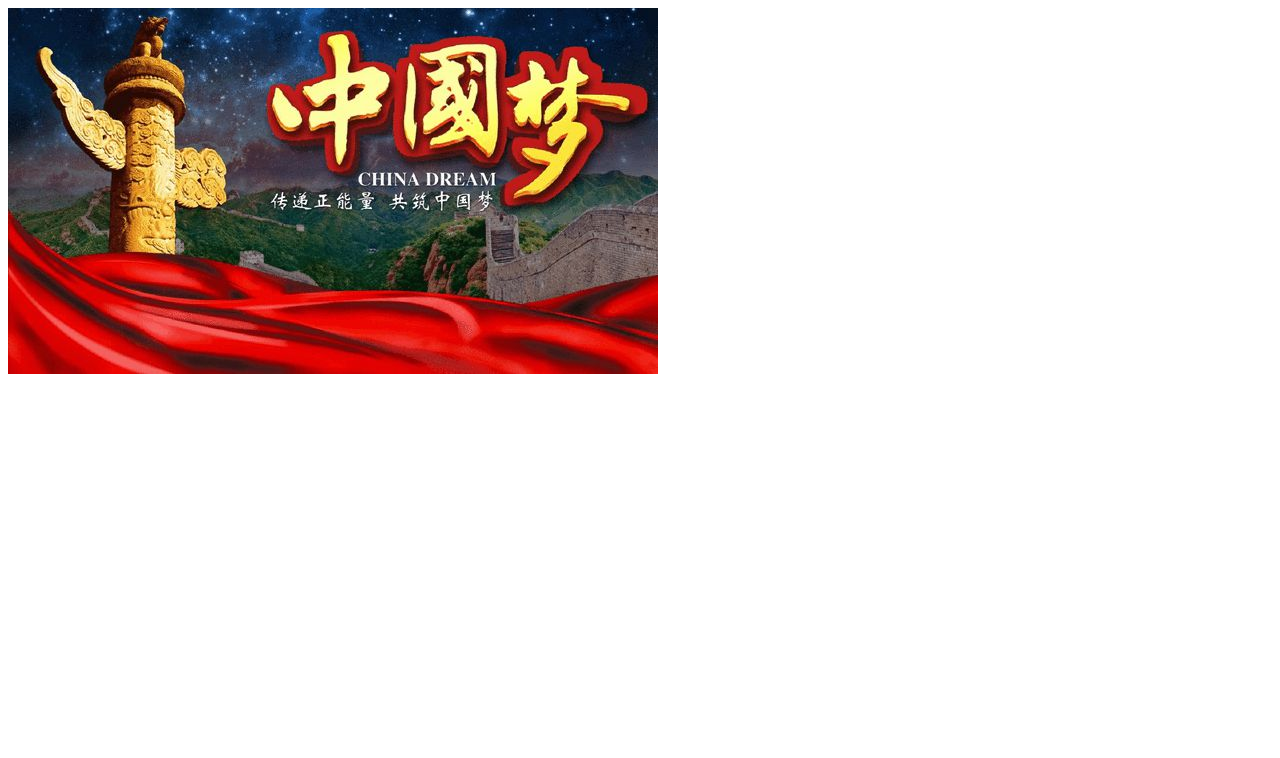
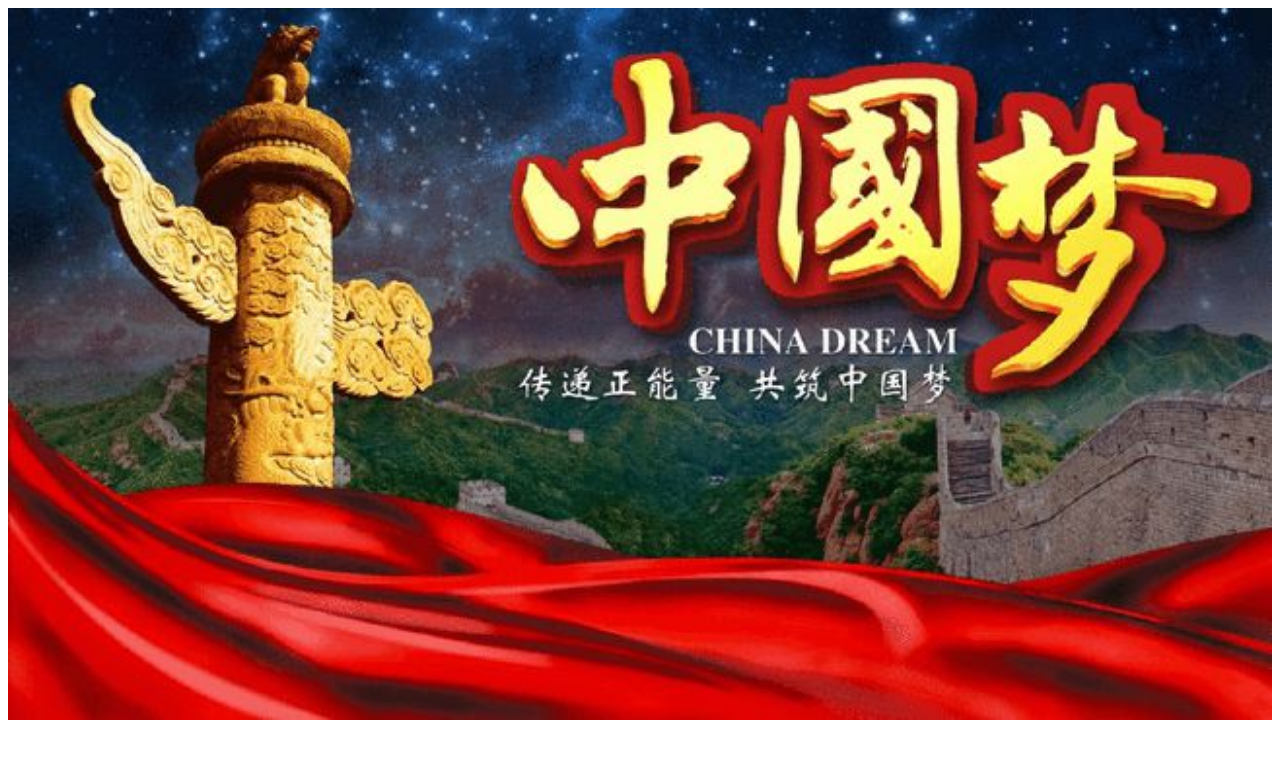
Before and after one commit to yanghai-bo/yanghai-bo.github.io, a plain HTML site: page index.html in a window 1280 px wide. Drawn offline with Linux system fonts and the light colour scheme.

Commit message:
Update index.html

```diff
--- a/index.html
+++ b/index.html
@@ -6,6 +6,6 @@
 
   </head>
   <body>
-    <img src="img/china_dream.jpg" />
+    <img src="img/china_dream.jpg" style="width:100%;" />
   </body>
 </html>
```
